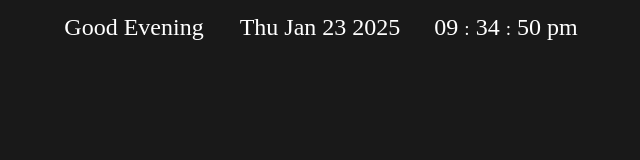
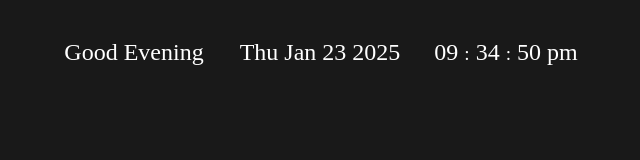
Before and after one commit to Onlysteeeven/Notion-Greetings-Full, a plain HTML site: page index.html in a window 1280 px wide. Shown: the whole page, without its empty margins (319-959 px from the left). Drawn offline with Linux system fonts and the light colour scheme.

Commit message:
Update index.html

```diff
--- a/index.html
+++ b/index.html
@@ -38,7 +38,7 @@ h1 {
 }
 
 .card {
-    padding: 0px 0px 0px 0px;
+    padding: 25px 25px 25px 25px;
     border-radius: 10px;
     background: #191919;
     width: 85vw;
```
